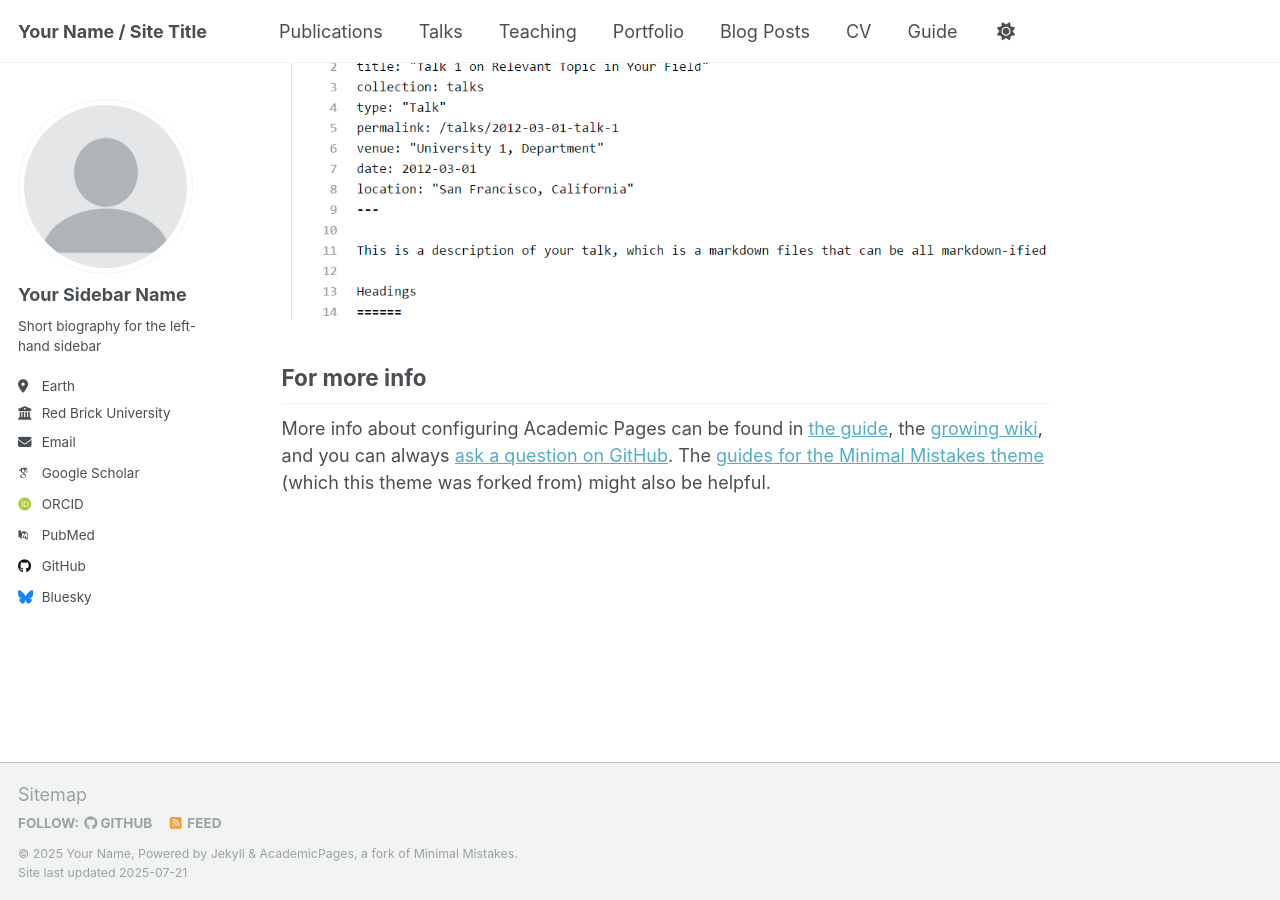
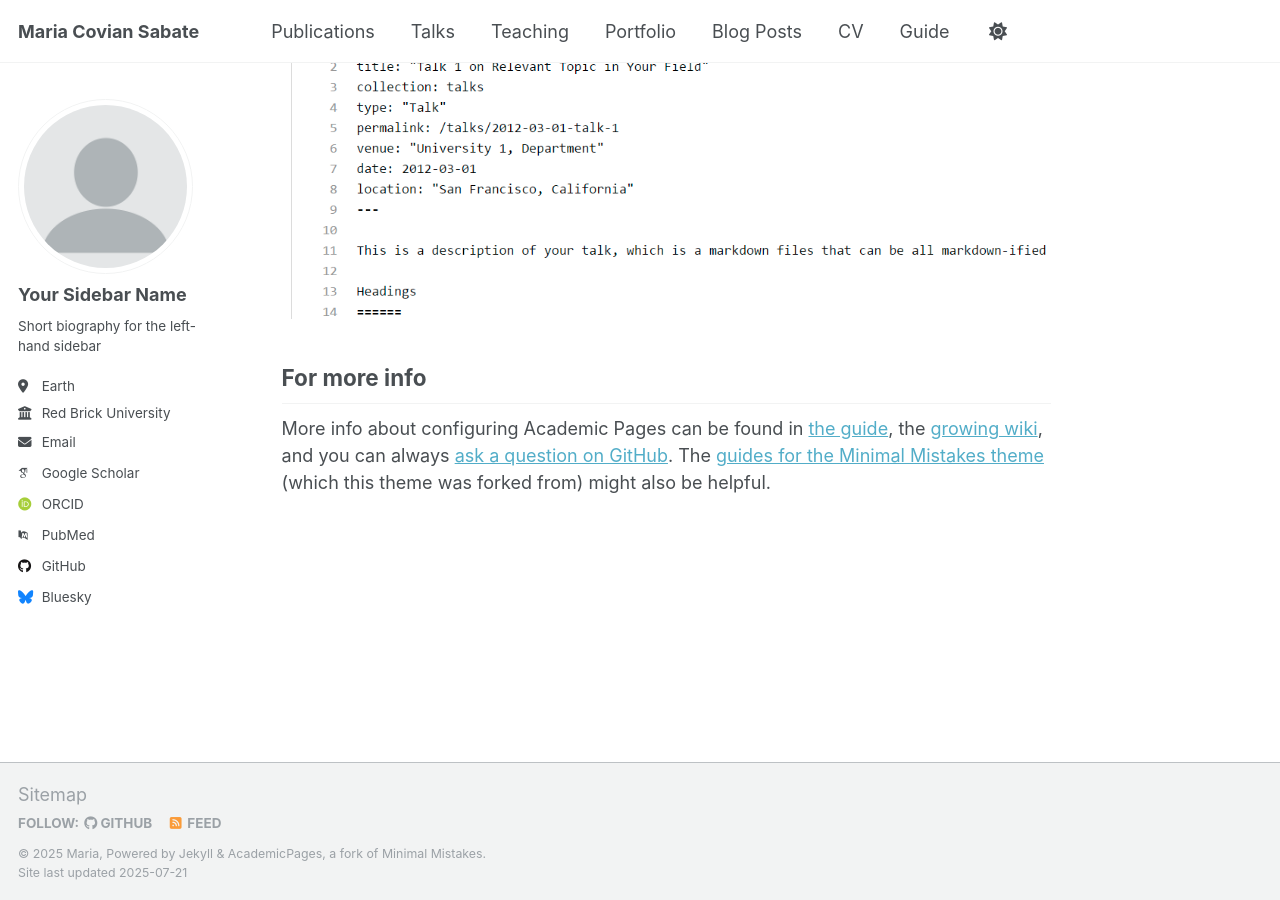
Before and after one commit to MariaCovSabate/MariaCovSabate.github.io, a Jekyll site: the page built from _pages/about.md, in a window 1280 px wide and 900 px high, scrolled down 2880 px. Built offline with Jekyll 4.4.1, drawn with Linux system fonts in a browser that asks for light colours; some web fonts are replaced; a script that is not in the unit is left out.

Commit message:
Update _config.yml
Puse ni nombre y cambie el url

```diff
--- a/_config.yml
+++ b/_config.yml
@@ -9,11 +9,11 @@
 # Basic Site Settings
 locale                   : "en-US"
 site_theme               : "default"
-title                    : "Your Name / Site Title"
+title                    : "Maria Covian Sabate"
 title_separator          : "-"
-name                     : &name "Your Name"
+name                     : &name "Maria"
 description              : &description "personal description"
-url                      : https://academicpages.github.io # the base hostname & protocol for your site e.g. "https://[your GitHub username].github.io" or if you already have some other page hosted on Github then use "https://[your GitHub username].github.io/[Your Repo Name]"
+url                      : https://MariaCovSabate.github.io # the base hostname & protocol for your site e.g. "https://[your GitHub username].github.io" or if you already have some other page hosted on Github then use "https://[your GitHub username].github.io/[Your Repo Name]"
 baseurl                  : "" # the subpath of your site, e.g. "/blog"
 repository               : "academicpages/academicpages.github.io"
 
```
